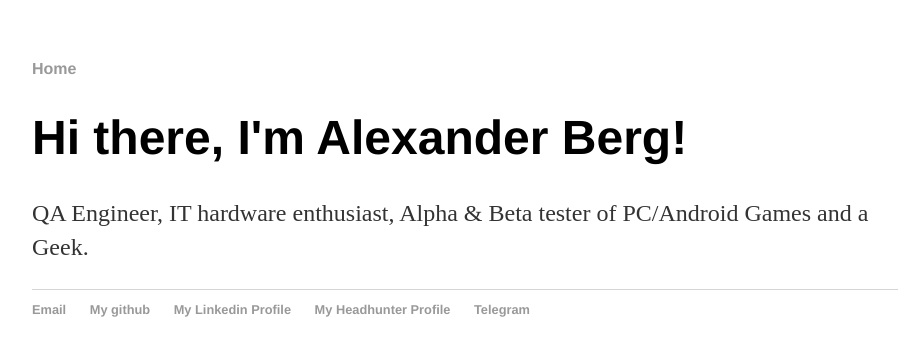
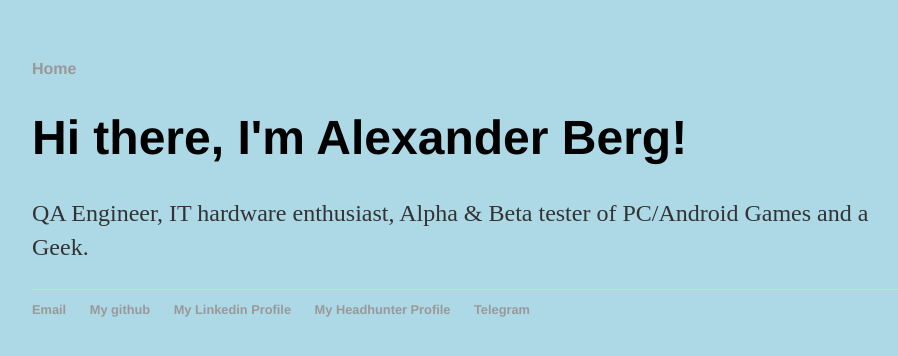
Before and after one commit to Alexander-Berg/alexander-berg.github.io, a Jekyll site: the page built from index.html, in a window 1280 px wide. Shown: the top 356 px of the page, without its empty margins (160-1058 px from the left). Built offline with Jekyll 4.4.1, drawn with Linux system fonts in a browser that asks for light colours.

Commit message:
Update default.html

```diff
--- a/_layouts/default.html
+++ b/_layouts/default.html
@@ -1,9 +1,19 @@
 <!DOCTYPE html>
-	<html>
+
+<style>
+body {
+  background-color: lightblue;
+}
+</style>
+
 		<head>
 			<title>{{ page.title }}</title>
 			<!-- link to main stylesheet -->
 			<link rel="stylesheet" type="text/css" href="/css/main.css">
+			<style>
+                        body {
+                        background-color: lightblue }
+                        </style>
 		</head>
 		<body>
 			<nav>
```
